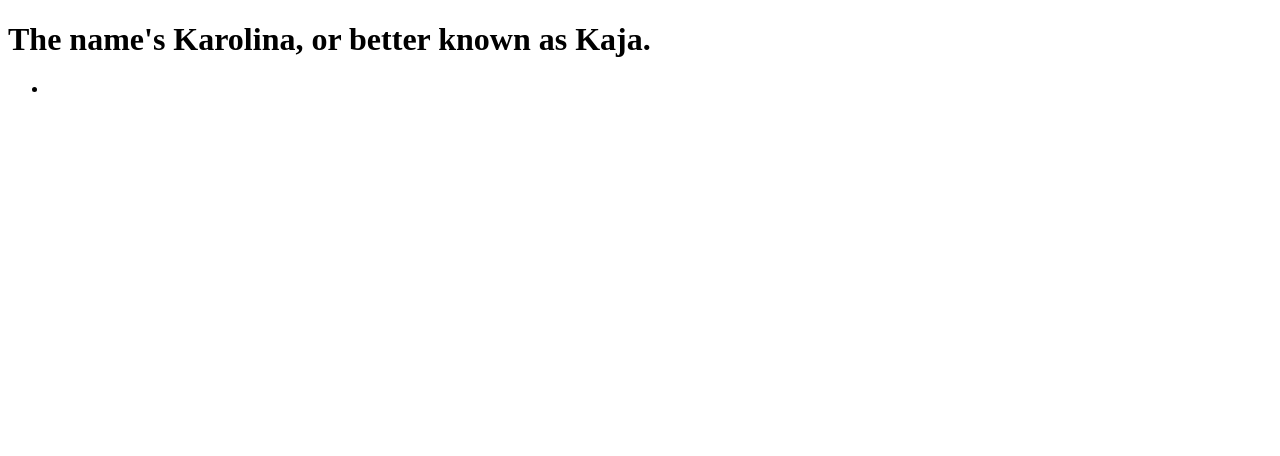
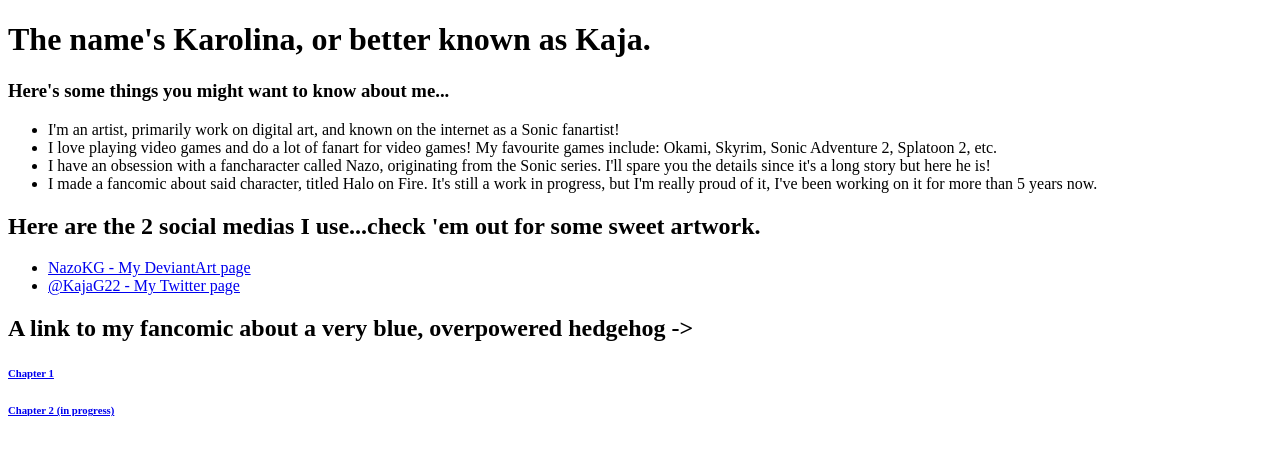
Before and after one commit to Karolina-Grabowska/Karolina-Grabowska.github.io, a plain HTML site: page index.html in a window 1280 px wide. Drawn offline with Linux system fonts and the light colour scheme.

Commit message:
Added more info

```diff
--- a/index.html
+++ b/index.html
@@ -6,17 +6,34 @@
     </head>
     <body>
 
-        <h1>The name's Karolina, or better known as Kaja. </h1>
+        <h1>The name's Karolina, or better known as Kaja.</h1>
 
-        <h3></h3>
+        <h3>Here's some things you might want to know about me...</h3>
         <ul>
-            <li></li>
+            <li> I'm an artist, primarily work on digital art, and known on the internet as a Sonic fanartist!</li>
+			<li> I love playing video games and do a lot of fanart for video games!  My favourite games include: Okami, Skyrim, Sonic Adventure 2, Splatoon 2, etc. </li>
+			<li> I have an obsession with a fancharacter called Nazo, originating from the Sonic series. I'll spare you the details since it's a long story but here he is!
+			<li> I made a fancomic about said character, titled Halo on Fire. It's still a work in progress, but I'm really proud of it, I've been working on it for more than 5 years now.</li>
+
+
         </ul>
 
-        <h2></h2>
-        <h6></h6>
+        <h2> Here are the 2 social medias I use...check 'em out for some sweet artwork.</h2>
+		<ul>
+			<li> <a href="https://www.deviantart.com/nazokg">NazoKG - My DeviantArt page</a> </li>
+			<li> <a href="https://twitter.com/KajaG22"> @KajaG22 - My Twitter page</a> </li>
+		</ul>
 
-        <p></p>
+		<h2> A link to my fancomic about a very blue, overpowered hedgehog -> </h2>
+		<h6> <a href="https://www.deviantart.com/nazokg/gallery/65381083/halo-on-fire-chapter-1">Chapter 1</a> </h6>
+		<h6> <a href="https://www.deviantart.com/nazokg/gallery/67107304/halo-on-fire-chapter-2">Chapter 2 (in progress)</a>
+
+        <p>
+
+
+
+
+		</p>
 
 
     </body>
```
